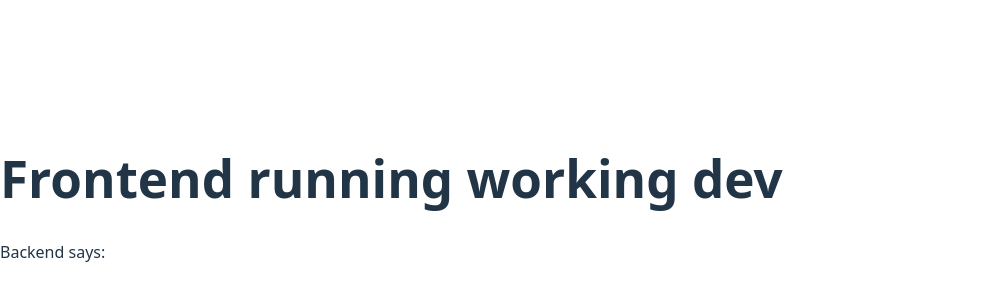
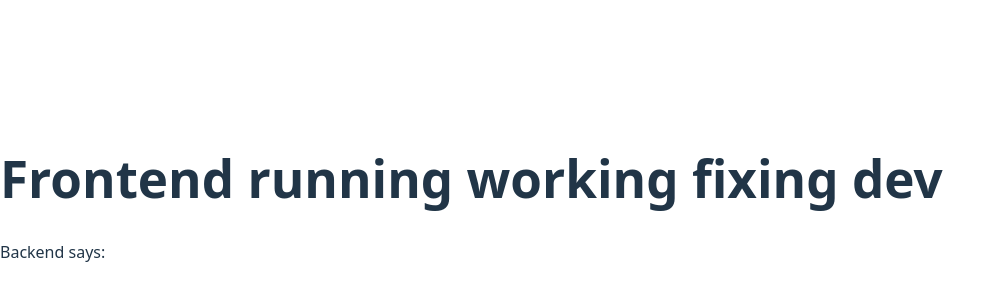
Before and after one commit to Abhiramkaleru/frontend, a React app: page / in a window 1280 px wide. Shown: the part 202-502 px from the top of the page, without its empty margins (0-1005 px from the left). Built offline with nearby package versions, Linux system fonts and the light colour scheme; no server answers; the HTML template or start-up script is replaced by a standard one.

Commit message:
name update working  fioxed

```diff
--- a/src/App.jsx
+++ b/src/App.jsx
@@ -11,7 +11,7 @@ function App() {
 
   return (
     <div>
-      <h1>Frontend running working  dev</h1>
+      <h1>Frontend running working fixing dev</h1>
       <p>Backend says: {msg}</p>
     </div>
   );
```
